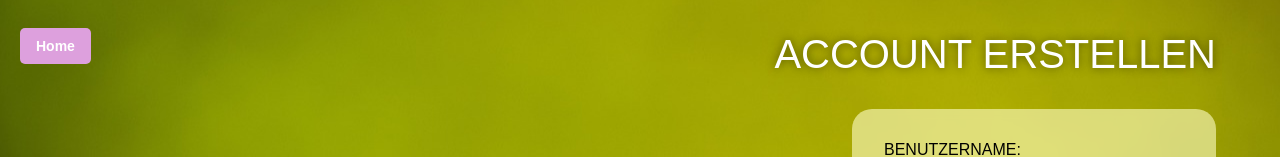
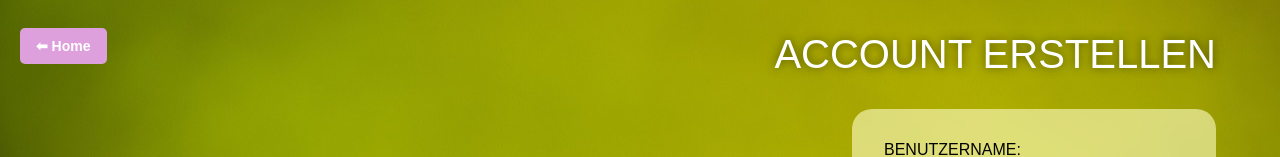
Before and after one commit to brieftaube-haw/pigeonhole_frontend, an Angular app: page /register in a window 1280 px wide. Shown: the top 157 px of the page. Built offline with nearby package versions, Linux system fonts and the light colour scheme.

Commit message:
add back symbol

```diff
--- a/src/app/pages/register/register.component.html
+++ b/src/app/pages/register/register.component.html
@@ -1,6 +1,6 @@
 <a [routerLink]="['/']"
    style="position: absolute; top: 20px; left: 20px; padding: 10px 16px; background-color: plum; font-weight: bold; color: white; border-radius: 5px; text-decoration: none; font-size: 14px;">
-  Home
+  ⬅ Home
 </a>
 
 <h1 class="hero-title">ACCOUNT ERSTELLEN</h1>
```
